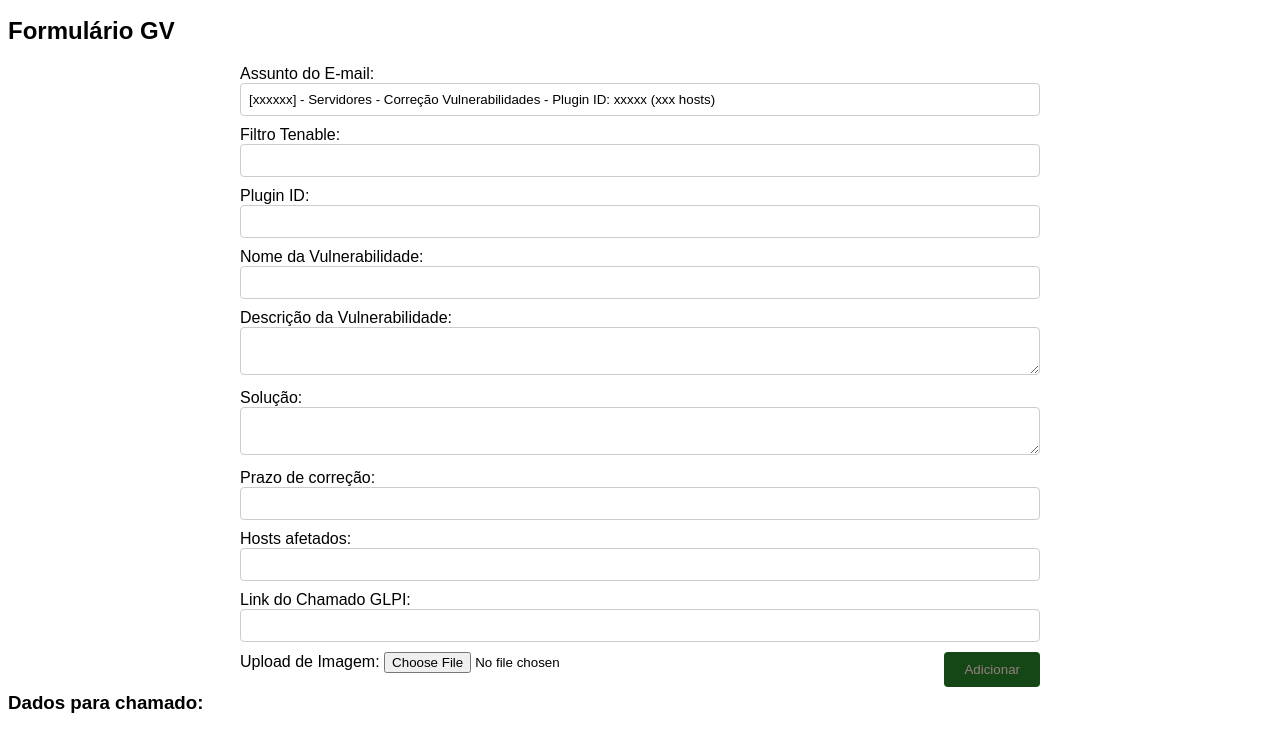
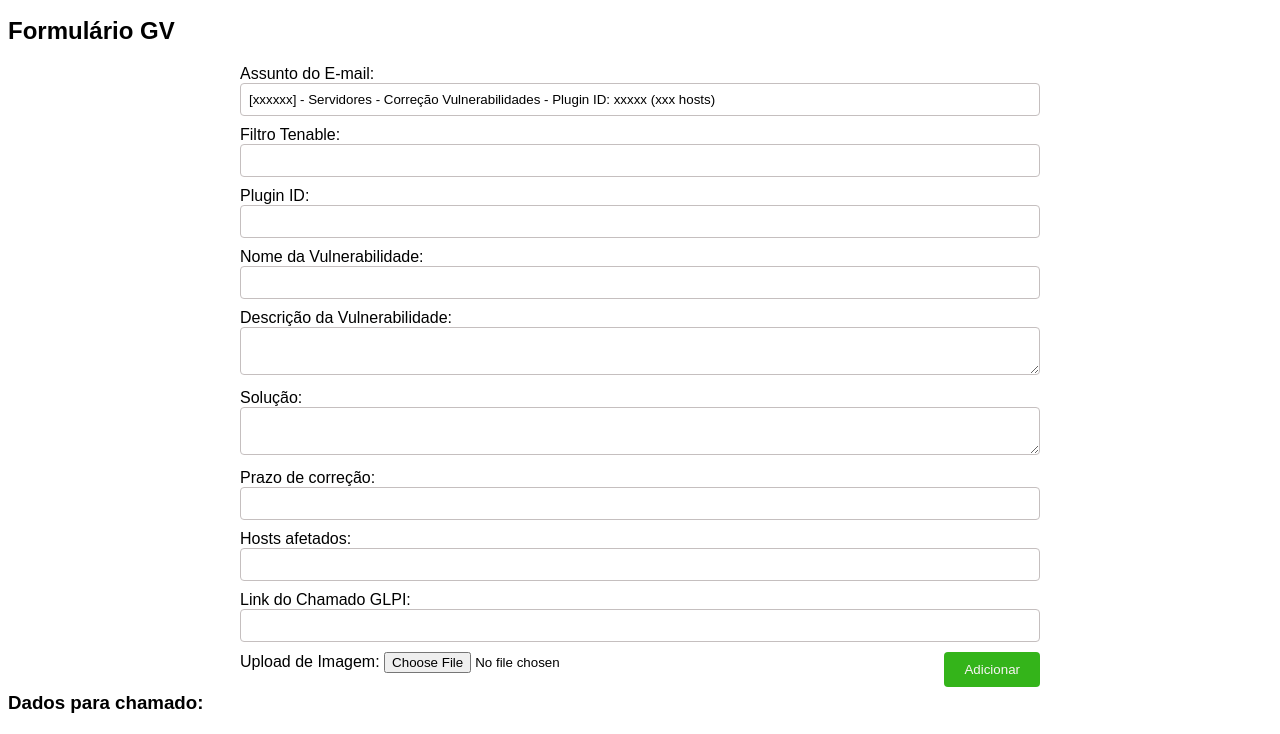
Before and after one commit to leomalefico/template, a plain HTML site: page index.html in a window 1280 px wide. Shown: the part 161-895 px from the top of the page. Drawn offline with Linux system fonts and the light colour scheme.

Commit message:
atualização cores

```diff
--- a/style.css
+++ b/style.css
@@ -10,13 +10,13 @@ input[type="text"], textarea {
     width: 100%;
     padding: 8px;
     margin-bottom: 10px;
-    border: 1px solid #ccc;
+    border: 1px solid #c5bfbf;
     border-radius: 4px;
     box-sizing: border-box;
 }
 button {
-    background-color: #144715;
-    color: rgb(151, 126, 126);
+    background-color: #34b41a;
+    color: rgb(248, 244, 244);
     padding: 10px 20px;
     border: none;
     border-radius: 4px;
```
